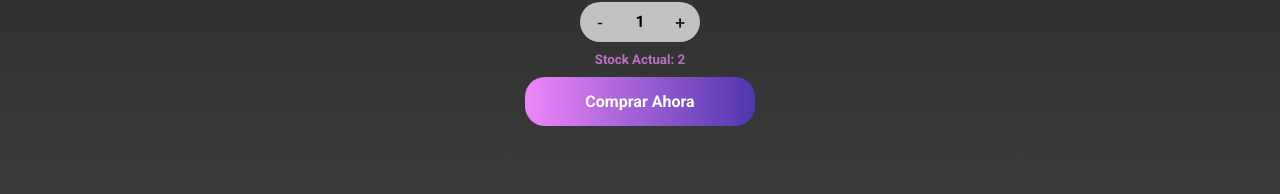
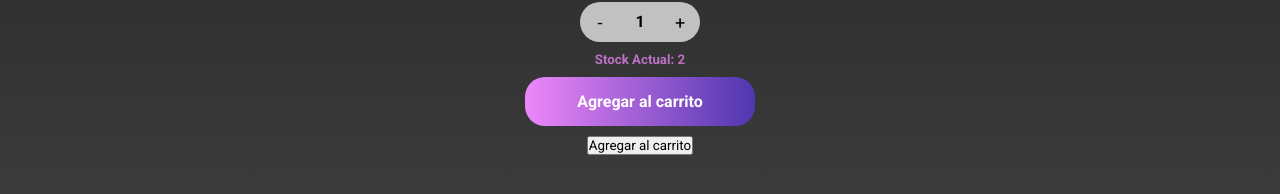
Before and after one commit to Garenio/Coderhouse-ReactJs-EntregaFinal-Garcia, a React (Vite) app: page /item/1 in a window 1280 px wide. Shown: the part 524-718 px from the top of the page. Built offline with nearby package versions, Linux system fonts and the light colour scheme.

Commit message:
Se comienza a crear el CartContext

```diff
--- a/src/App.jsx
+++ b/src/App.jsx
@@ -5,9 +5,11 @@ import { ItemListContainer } from "./components/ItemListContainer";
 import { ItemDetailContainer } from "./components/ItemDetailContainer";
 import { NotFound } from "./components/NotFound";
 import "./App.css";
+import { CartProvider } from "./contexts/CartContext";
 
 function App() {
   return (
+    <CartProvider>
       <BrowserRouter>
         <NavBar />
         <Routes>
@@ -17,6 +19,7 @@ function App() {
           <Route path="*" element={<NotFound />} />
         </Routes>
       </BrowserRouter>
+    </CartProvider>
   );
 }
 
--- a/src/components/ItemDetailContainer.jsx
+++ b/src/components/ItemDetailContainer.jsx
@@ -1,14 +1,18 @@
 import { Link } from "react-router-dom";
-import { useState, useEffect } from "react";
+import { useContext, useState, useEffect } from "react";
 import { useParams } from "react-router-dom";
 
 import { products } from "../data/products";
+import { CartContext } from "../contexts/CartContext";
 import { ItemCount } from "./ItemCount";
+
 
 export const ItemDetailContainer = () => {
   const [item, setItem] = useState(null);
 
   const { id } = useParams();
+
+  const { addItem } = useContext(CartContext);
 
   useEffect(() => {
     const promise = new Promise((resolve, reject) => {
@@ -38,7 +42,8 @@ export const ItemDetailContainer = () => {
       <p>{item.detail}</p>
       <ItemCount initial={1} stock={item.stock} />
       <h5>Stock Actual: {item.stock}</h5>
-      <Link to={"/"}>Comprar Ahora</Link>
+      <Link to={"/"}>Agregar al carrito</Link>
+      <button onClick={() => addItem()}>Agregar al carrito</button>
     </div>
   );
 };
--- a/src/components/ItemListContainer.jsx
+++ b/src/components/ItemListContainer.jsx
@@ -8,6 +8,7 @@ export const ItemListContainer = () => {
   const [items, setItems] = useState([]);
 
   const { id } = useParams();
+
 
   useEffect(() => {
     const promise = new Promise((resolve, reject) => {
--- /dev/null
+++ b/src/contexts/CartContext.jsx
@@ -0,0 +1,20 @@
+import { createContext, useState } from "react";
+
+export const CartContext = createContext();
+
+export const CartProvider = ({ children }) => {
+  const [cartList, setCartList] = useState([]);
+
+  const clear = () => setCartList([]);
+
+  const addItem = () => alert();
+  /*
+  const addItem = (item) =>
+    setCartList((prev) => {
+      return [...prev, item];
+    }); */
+
+  return (
+    <CartContext.Provider value={{ cartList }}>{children}</CartContext.Provider>
+  );
+};
```
Lines whose indentation alone changed are shown as unchanged.
